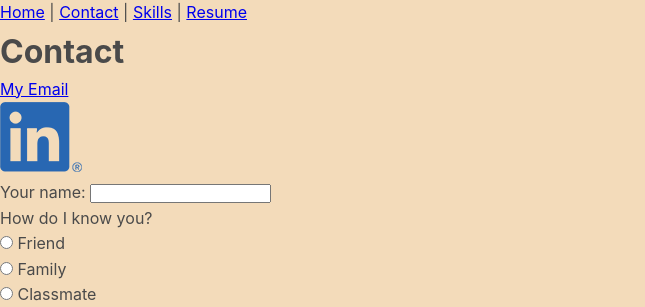
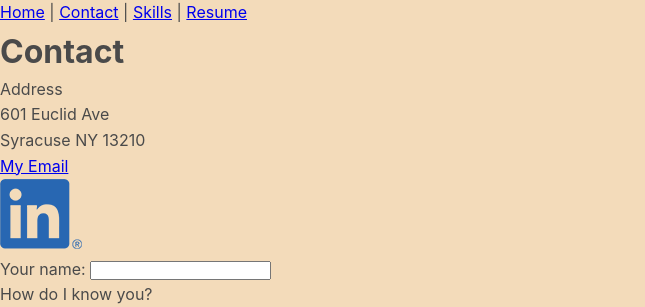
Before and after one commit to lhorowi/lhorowi.github.io, a plain HTML site: page contact.html in a window 1280 px wide. Shown: the top 307 px of the page, without its empty margins (0-645 px from the left). Drawn offline with Linux system fonts and the light colour scheme.

Commit message:
Add address section to contact.html
Added address information to the contact page.

```diff
--- a/contact.html
+++ b/contact.html
@@ -27,7 +27,12 @@
 
   <h1> Contact</h1>
 
-
+  <div class="sec1">
+    <div class="add">
+      <p>Address</p>
+      <p>601 Euclid Ave</p>
+      <p>Syracuse NY 13210</p>
+    </div>
     <div class="link">
 
       <p><a href="mailto:lhorowit@syr.edu">My Email</a></p>
```
